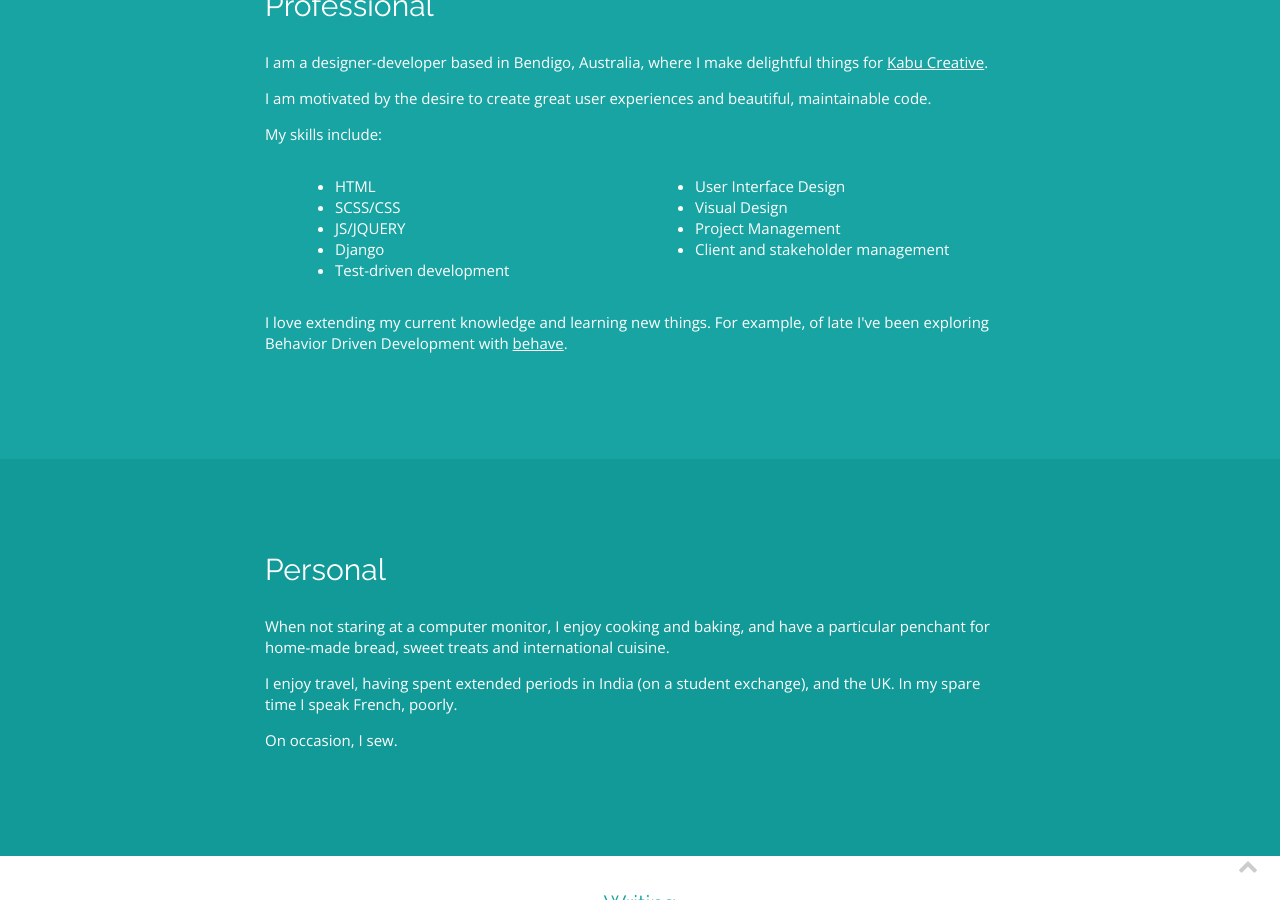
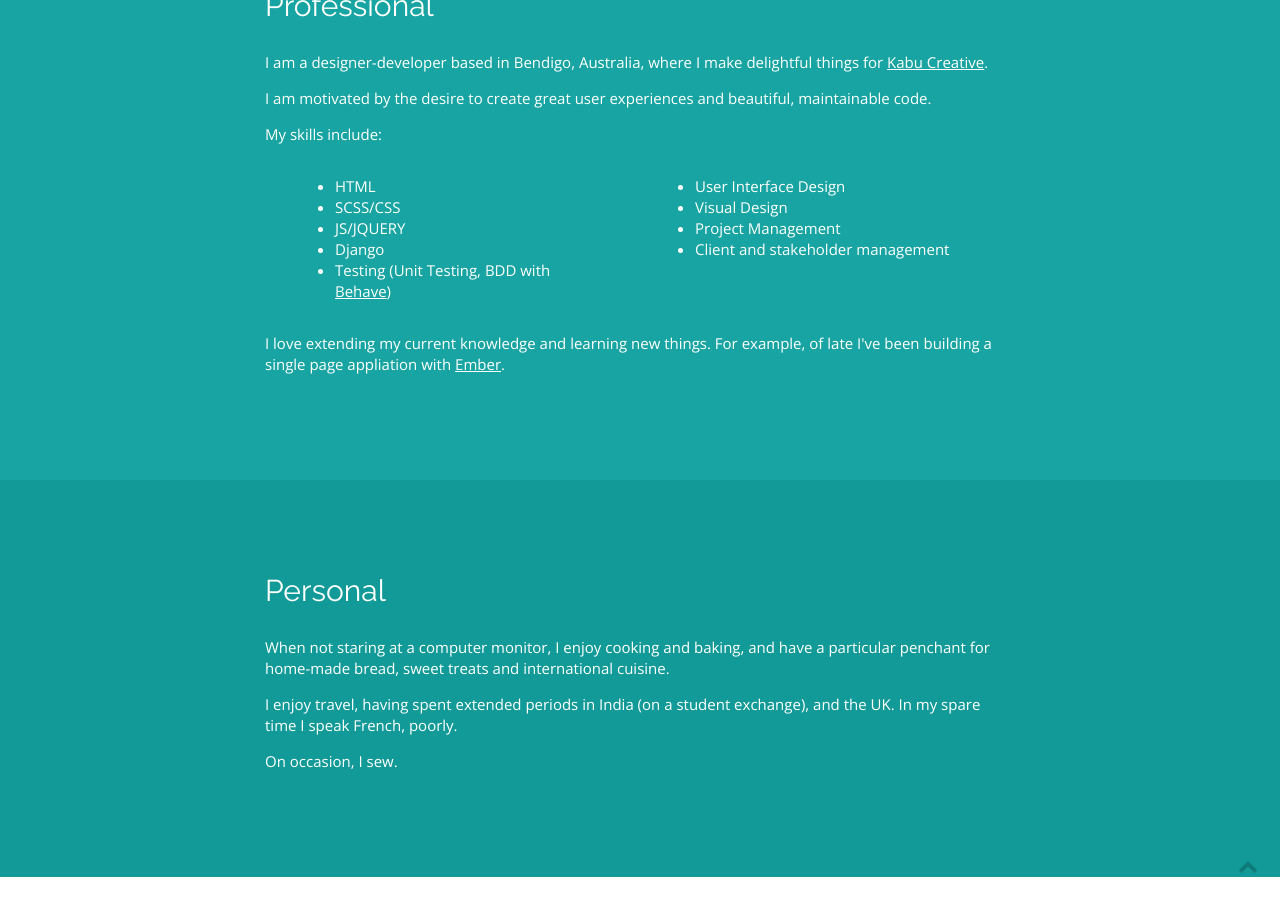
Before and after one commit to nlhkabu/nlhkabu.github.io, a Jekyll site: the page built from index.html, in a window 1280 px wide and 900 px high, scrolled down 1600 px. Built offline with Jekyll 4.4.1, drawn with Linux system fonts in a browser that asks for light colours; nearby versions of some CDN libraries.

Commit message:
Update skills

```diff
--- a/index.html
+++ b/index.html
@@ -2,7 +2,7 @@
 layout: default
 title: Home
 summary: Nicole Harris is a web designer and developer based in Bendigo, Australia.
-learning: Behavior Driven Development with <a href="http://pythonhosted.org/behave/">behave</a>
+learning: building a single page appliation with <a href="http://emberjs.com/">Ember</a>
 ---
 
 <section class="dark" id="projects" name="projects">
@@ -50,7 +50,7 @@ learning: Behavior Driven Development with <a href="http://pythonhosted.org/beha
                         <li>SCSS/CSS</li>
                         <li>JS/JQUERY</li>
                         <li>Django</li>
-                        <li>Test-driven development</li>
+                        <li>Testing (Unit Testing, BDD with <a href="http://pythonhosted.org/behave/">Behave</a>)</li>
                     </ul>
                 </div>
                 <div class="half">
@@ -63,7 +63,7 @@ learning: Behavior Driven Development with <a href="http://pythonhosted.org/beha
                 </div>
             </div>
             <div class="clearfix"></div>
-            <p>I love extending my current knowledge and learning new things.  For example, of late I've been exploring {{ page.learning }}.</p>
+            <p>I love extending my current knowledge and learning new things.  For example, of late I've been {{ page.learning }}.</p>
         </div>
     </div>
     <div id="personal" class="skill">
```
